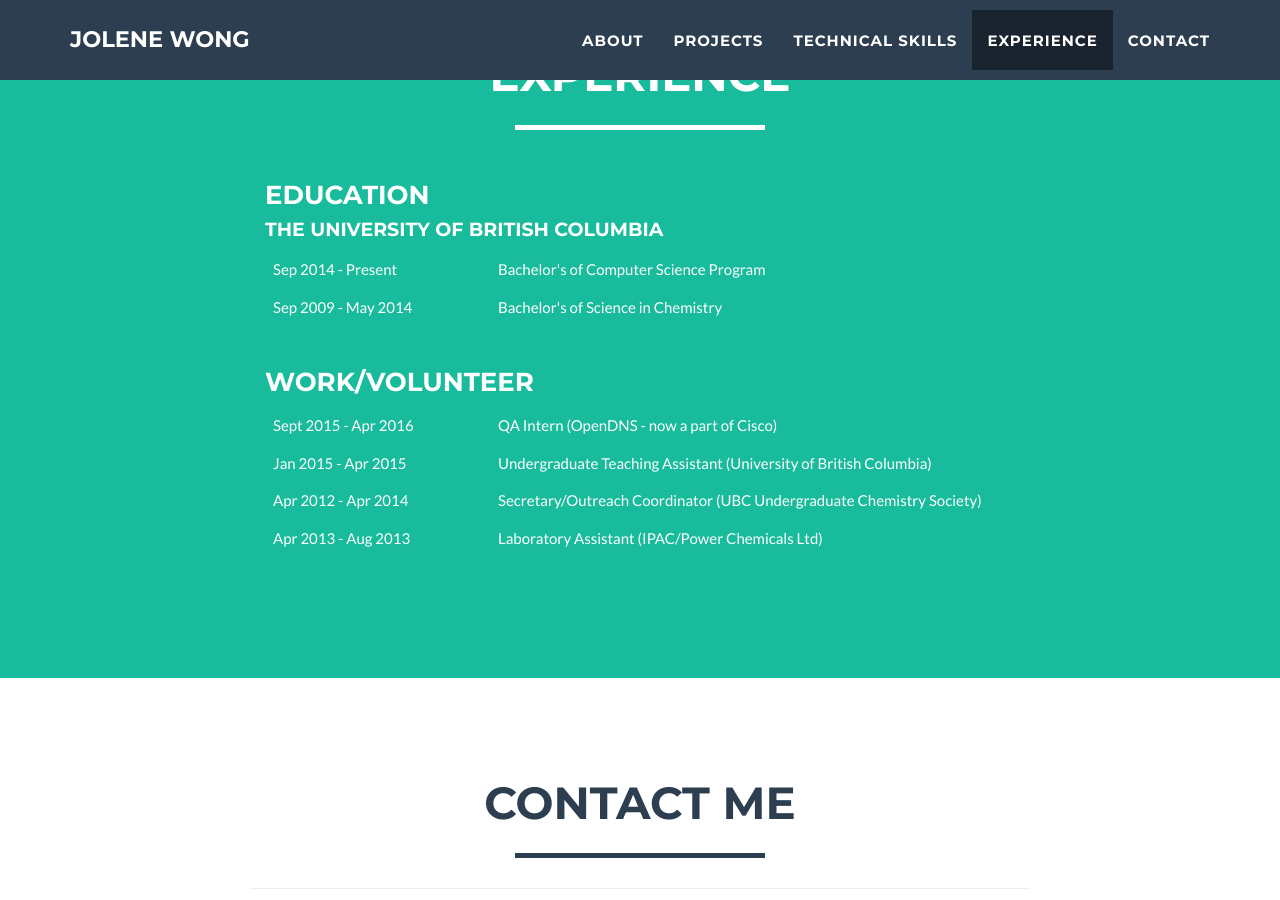
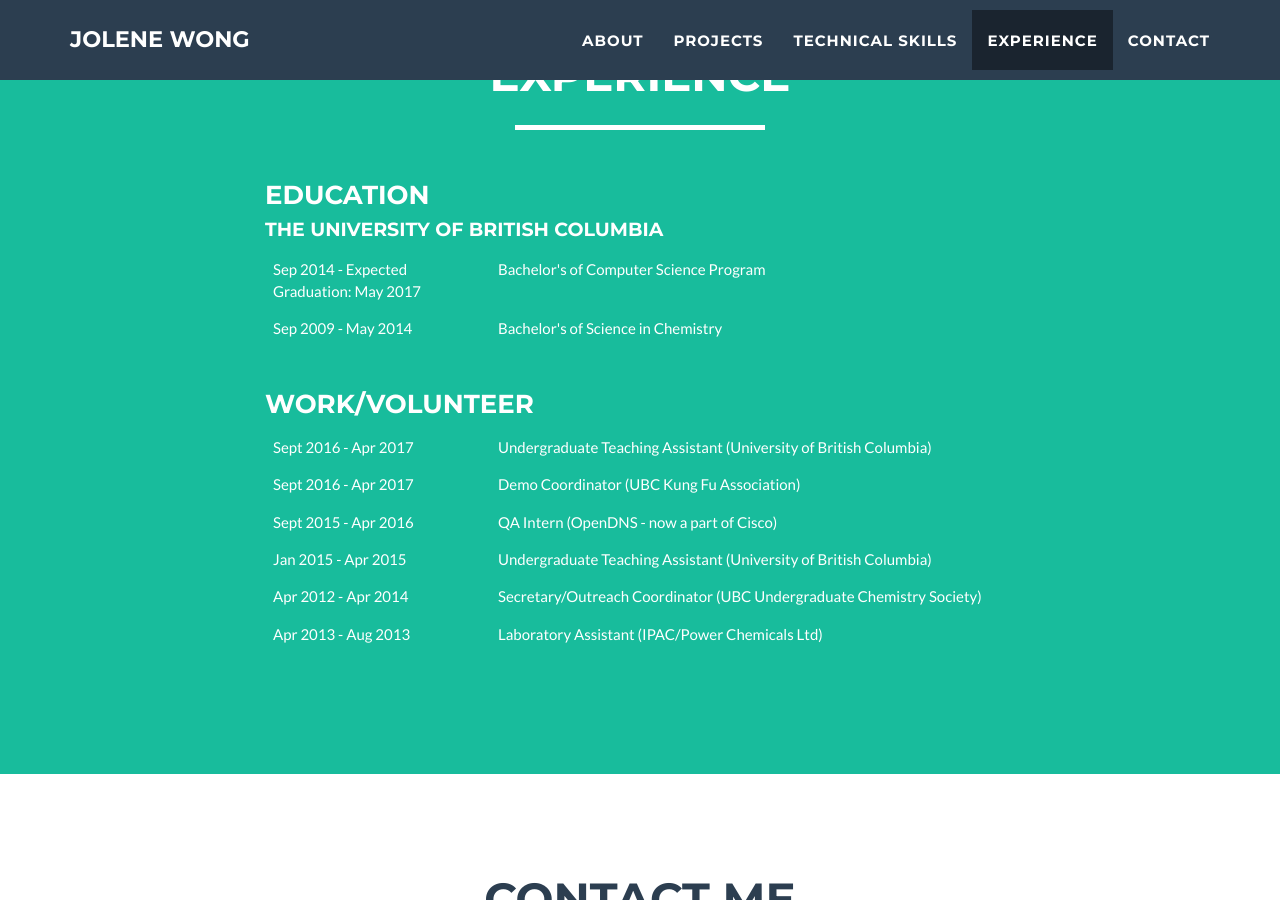
Before and after one commit to milktea02/milktea02.github.io, a Jekyll site: the page built from index.html, in a window 1280 px wide and 900 px high, scrolled down 3475 px. Built offline with Jekyll 4.4.1, drawn with Linux system fonts in a browser that asks for light colours; comment, search, counter and statistics services are not loaded.

Commit message:
upate education

```diff
--- a/_includes/education.html
+++ b/_includes/education.html
@@ -13,7 +13,7 @@
                     <h4>The University of British Columbia</h4>
                     <table class="table" width="100%">
                         <tr>
-                            <td width="30%">Sep 2014 - Present</td>
+                            <td width="30%">Sep 2014 - Expected Graduation: May 2017</td>
                             <td>Bachelor's of Computer Science Program</td>
                         </tr>
                         <tr>
@@ -28,11 +28,19 @@
                     <h3>Work/Volunteer</h3>
                     <table class="table" width="100%">
                         <tr>
-                            <td width="30%">Sept 2015 - Apr 2016</td>
+                            <td width="30%">Sept 2016 - Apr 2017</td>
+                            <td>Undergraduate Teaching Assistant (University of British Columbia)</td>
+                        </tr>
+                        <tr>
+                            <td width="30%">Sept 2016 - Apr 2017</td>
+                            <td>Demo Coordinator (UBC Kung Fu Association)</td>
+                        </tr>
+                        <tr>
+                            <td>Sept 2015 - Apr 2016</td>
                             <td>QA Intern (OpenDNS - now a part of Cisco)</td>
                         </tr>
                         <tr>
-                            <td width="30%">Jan 2015 - Apr 2015</td>
+                            <td>Jan 2015 - Apr 2015</td>
                             <td>Undergraduate Teaching Assistant (University of British Columbia)</td>
                         </tr>
                         <tr>
```
